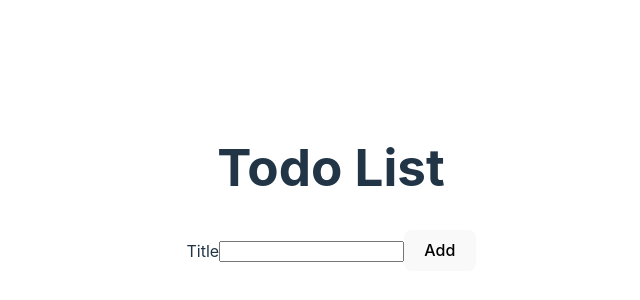
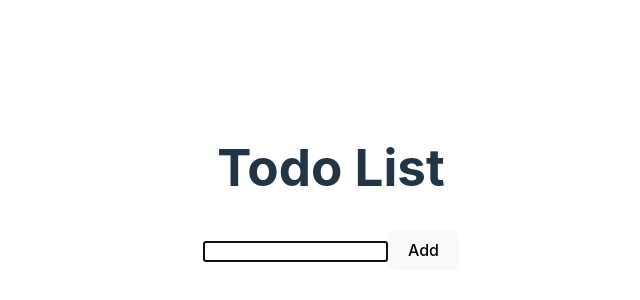
Before and after one commit to NayeTheCoder/react-todo, a React (Vite) app: page / in a window 1280 px wide. Shown: the part 204-504 px from the top of the page, without its empty margins (309-949 px from the left). Built offline with nearby package versions, Linux system fonts and the light colour scheme.

Commit message:
Corrections based on review. skipped section in steps

```diff
--- a/src/InputWithLabel.jsx
+++ b/src/InputWithLabel.jsx
@@ -1,13 +1,18 @@
-import React from 'react'
+import React, {useEffect, useRef} from 'react';
 
-function InputWithLabel({label, handleTitleChange}) {
+function InputWithLabel({...props}) {
+ const inputRef = useRef()
+    useEffect(() => {
+      inputRef.current.focus();
+    }, []);
     return (
     <>
-    <label htmlFor="todoTitle">{label}</label>
+    <label htmlFor="todoTitle">{props.todoTitle}</label>
         <input
         name="title"
         id="todoTitle"
-        onChange={handleTitleChange}
+        ref={inputRef}
+        onChange={props.handleTitleChange}
         />
         </>
   );
```
